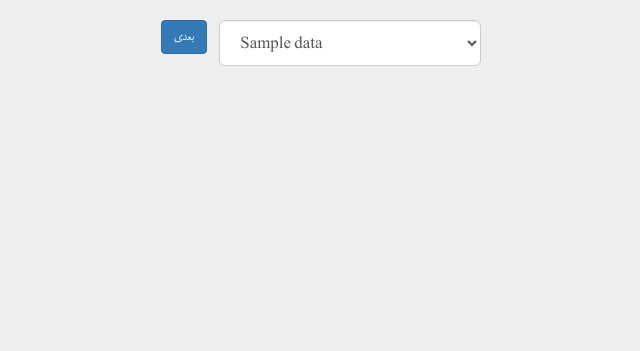
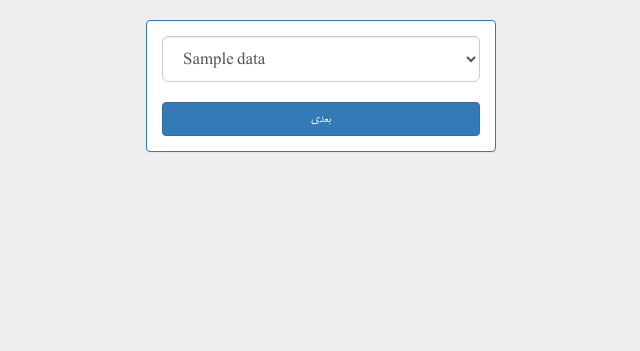
Before and after one commit to behnejad/gosling, a Django app: template templates/section.html in a window 1280 px wide. Shown: the part 72-423 px from the top of the page, without its empty margins (319-959 px from the left). Run offline with Django 3.2, Linux system fonts and the light colour scheme; the template is opened without the code that fills it: most values are stand-ins (such as "Sample title", 1, 10 or a date in 2020); some libraries are stand-ins or nearby versions.

Commit message:
problem added finished.

```diff
--- a/templates/section.html
+++ b/templates/section.html
@@ -4,19 +4,21 @@
 {% block navRight %}{% endblock %}
 {% block content %}
 	<div class="col-sm-4 col-sm-offset-4 irmitra">
+		<div class="panel panel-primary">
+			<div class="panel-body">
 				<form class="form-horizontal" method="post">{% csrf_token %}
 					<div class="form-group-lg">
-				<div class="col-sm-2">
-					<button type="submit" class="btn btn-primary">بعدی</button>
-				</div>
-				<div class="col-sm-10">
 						<select name="{{ next }}" class="form-control" style="font-size: 20px;">
 							{% for i in data %}
 								<option value="{{ i.id }}">{{ i.name }}</option>
 							{% endfor %}
 						</select>
 					</div>
+					<div class="form-group-lg"><br>
+						<button type="submit" class="btn btn-primary btn-block">بعدی</button>
 					</div>
 				</form>
 			</div>
+		</div>
+	</div>
 {% endblock %}
```
Also changed, not shown: statics/js/addproblem.js (+12 -1 lines), templates/group_create_login.html (+3 -23 lines). Lines whose indentation alone changed are shown as unchanged.
